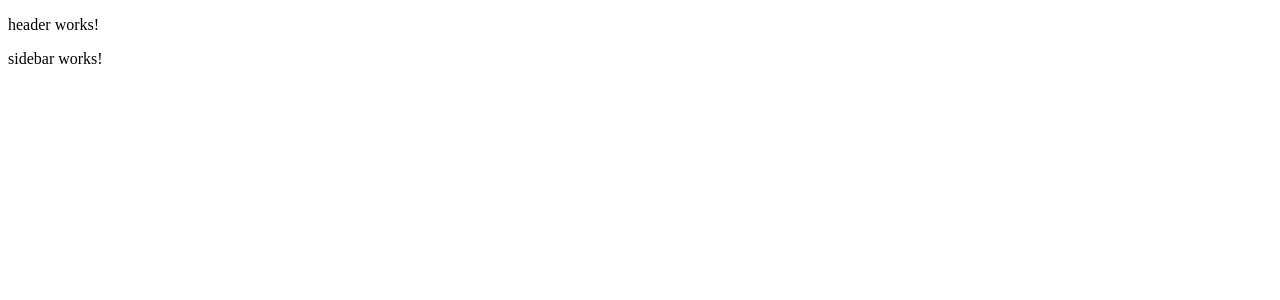
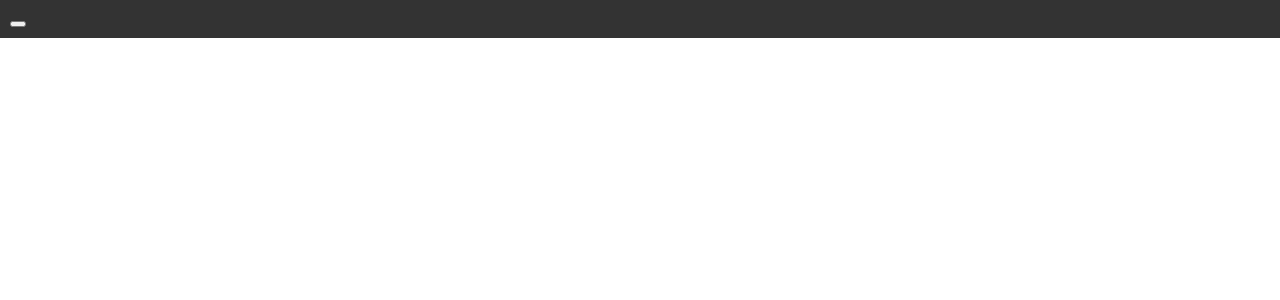
Before and after one commit to DamirPe/angular-app, an Angular app: page / in a window 1280 px wide. Shown: the top 300 px of the page. Built offline with nearby package versions, Linux system fonts and the light colour scheme.

Commit message:
home button added

```diff
--- a/angular.json
+++ b/angular.json
@@ -35,7 +35,8 @@
               "src/assets"
             ],
             "styles": [
-              "src/styles.css"
+              "src/styles.css",
+              "node_modules/font-awesome/css/font-awesome.css"
             ],
             "scripts": []
           },
--- a/package.json
+++ b/package.json
@@ -18,6 +18,7 @@
     "@angular/platform-browser": "^17.1.0",
     "@angular/platform-browser-dynamic": "^17.1.0",
     "@angular/router": "^17.1.0",
+    "font-awesome": "^4.7.0",
     "latest": "^0.2.0",
     "rxjs": "~7.8.0",
     "tslib": "^2.3.0",
--- a/src/app/Layout/header/header.component.html
+++ b/src/app/Layout/header/header.component.html
@@ -1 +1 @@
-<p>header works!</p>
+<button class="fa-solid fa-bar"></button>
--- a/src/app/app.component.css
+++ b/src/app/app.component.css
@@ -0,0 +1,9 @@
+.header{
+    position: fixed;
+    top: 0;
+    left: 0;
+    width: 100%;
+    background-color: #333;
+    color: #fff;
+    padding: 10px
+}
--- a/src/app/app.component.html
+++ b/src/app/app.component.html
@@ -1,5 +1,5 @@
 <div class="wrapper" >
-  <app-header></app-header>
+  <app-header class="header"></app-header>
   <app-sidebar></app-sidebar>
   <router-outlet></router-outlet>
   </div>
```
Also changed, not shown: 1 other file (tests, documents, lock files or other folders).
